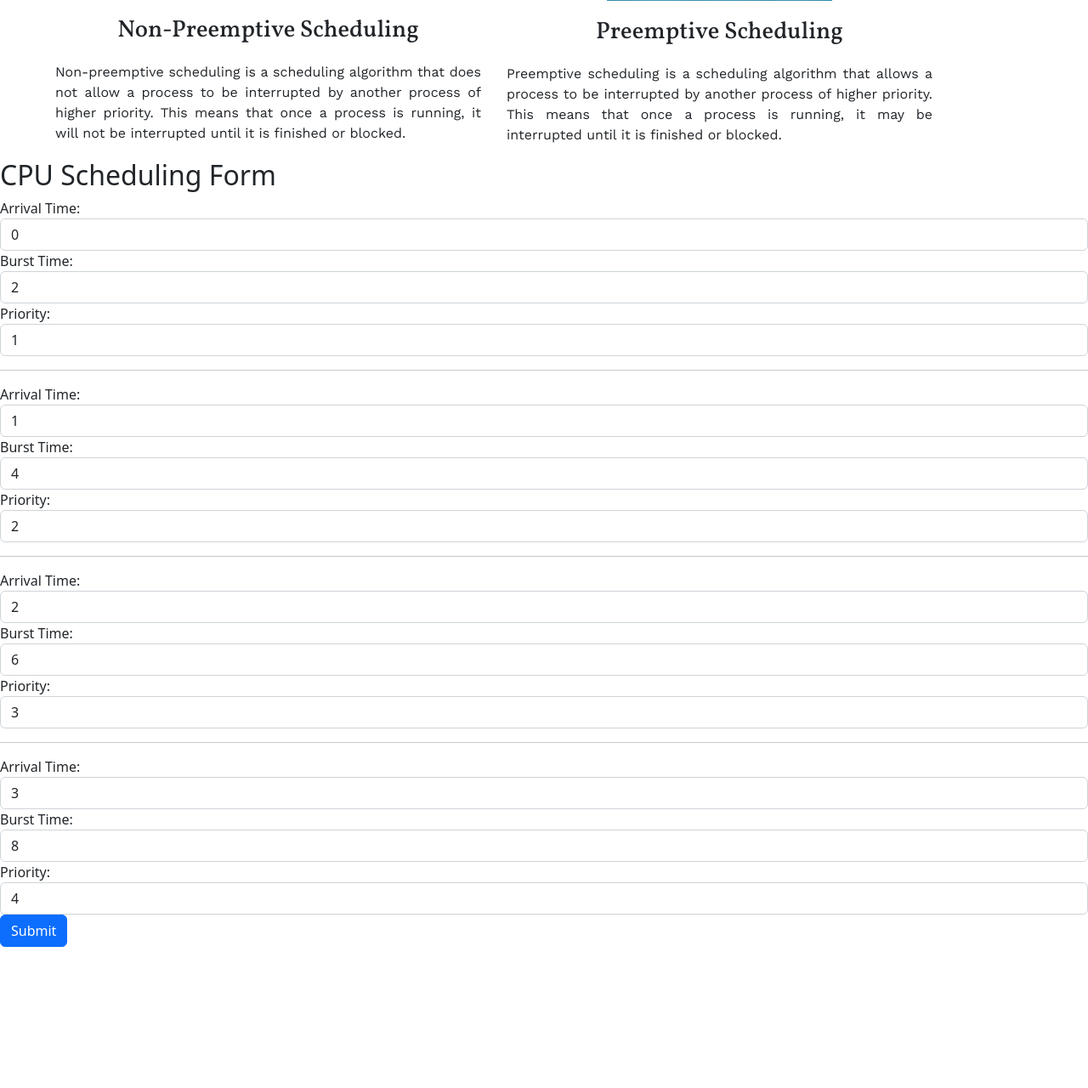
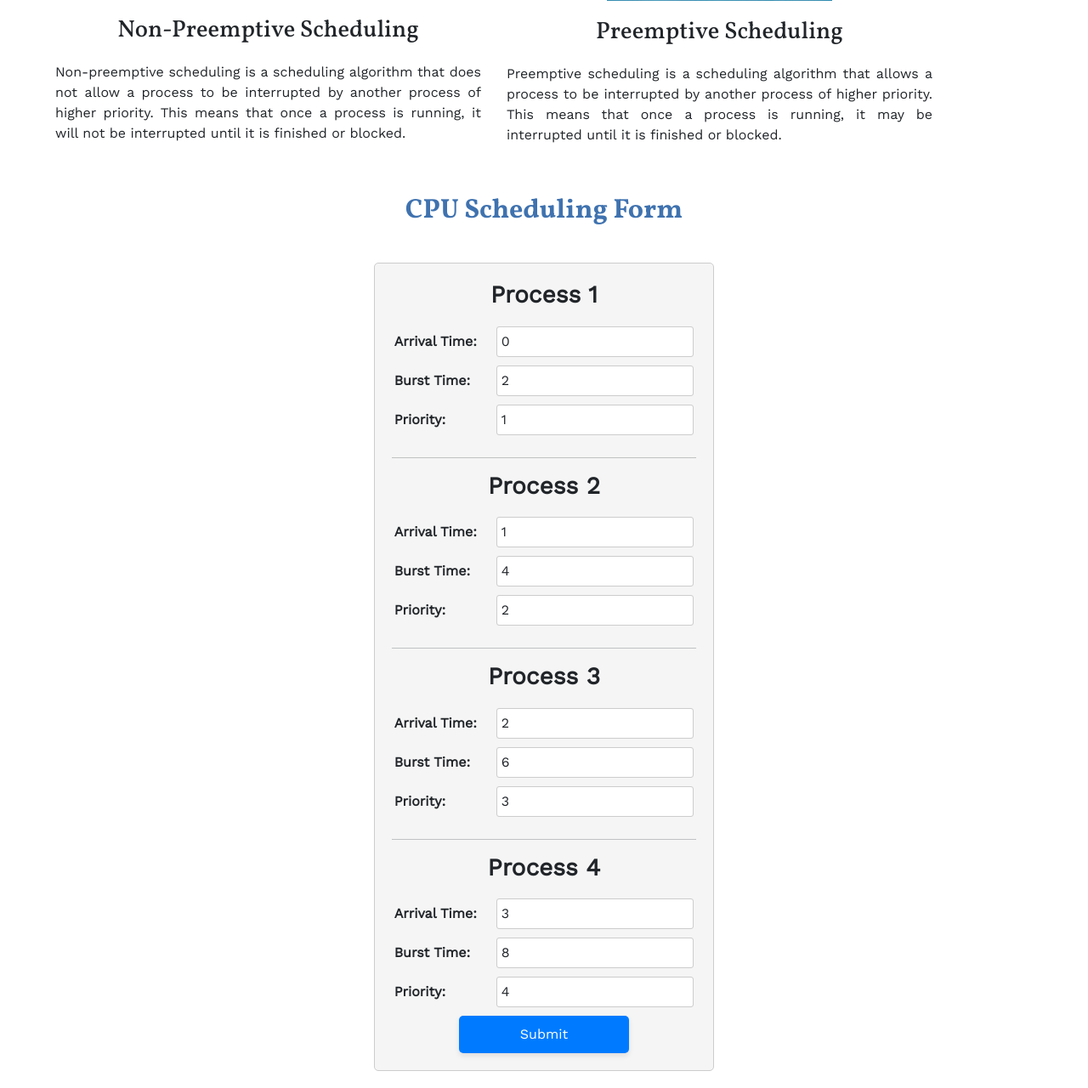
Before and after one commit to Hardvan/The-OS-sential-Guide, a Flask app: page /cpu in a window 1280 px wide. Shown: the part 832-2112 px from the top of the page at 85% size. Before the commit the page ends 1946 px from the top, so only its background shows below. Run offline with Flask 2, Linux system fonts and the light colour scheme.

Commit message:
Style cpu.html with cpu.css

```diff
--- a/Website/static/cpu.css
+++ b/Website/static/cpu.css
@@ -12,6 +12,8 @@
   font-weight: 700;
   color: var(--main-color);
 }
+
+/* * Introduction */
 
 .Introduction {
   display: flex;
@@ -45,6 +47,8 @@
   font-family: "Work Sans", sans-serif;
   /* color: #dbe2ef; */
 }
+
+/* * Types of CPU Scheduling */
 
 .TypesHeading {
   text-align: center;
@@ -99,3 +103,68 @@
   padding: 0 15px;
   font-family: "Work Sans", sans-serif;
 }
+
+/* CPU Scheduling Form */
+.FormHeading {
+  text-align: center;
+  margin-top: 42px;
+  margin-bottom: 42px;
+  font-family: "Vollkorn", serif;
+  font-weight: 700;
+  color: var(--secondary-color);
+}
+
+.Form {
+  background-color: #f5f5f5;
+  padding: 20px;
+  border: 1px solid #ccc;
+  border-radius: 5px;
+  margin: 20px;
+  text-align: center; /* center align form */
+  max-width: 400px; /* set max-width to reduce input width */
+  margin-left: auto; /* center align form horizontally */
+  margin-right: auto;
+  font-family: "Work Sans", sans-serif;
+}
+
+.Form h3 {
+  font-weight: 700;
+  margin-bottom: 20px;
+}
+
+.Form label {
+  display: inline-block;
+  font-weight: bold;
+  text-align: left; /* left align labels */
+  width: 30%; /* set label width */
+}
+
+.Form input[type="number"] {
+  font-size: 16px;
+  padding: 5px;
+  border: 1px solid #ccc;
+  border-radius: 3px;
+  margin-bottom: 10px;
+  display: inline-block;
+  margin-left: 2%; /* add some margin between label and input */
+  max-width: 65%; /* reduce input width */
+}
+
+.Form button[type="submit"] {
+  background-color: #007bff;
+  color: #fff;
+  border: none;
+  border-radius: 5px;
+  padding: 10px 20px;
+  font-size: 16px;
+  box-shadow: 0 3px 6px rgba(0, 0, 0, 0.1);
+  cursor: pointer;
+  display: block; /* display button as block element */
+  margin-left: auto; /* center align button horizontally */
+  margin-right: auto;
+  width: 200px; /* set button width */
+}
+
+.Form button[type="submit"]:hover {
+  background-color: #0069d9;
+}
--- a/Website/templates/cpu.html
+++ b/Website/templates/cpu.html
@@ -109,6 +109,7 @@
     <div class="Form">
       <form method="POST" action="{{ url_for('cpu') }}">
         {% for i in range(1, 5) %}
+        <h3>Process {{ i }}</h3>
         <div class="form-group">
           {# Arrival Time #}
           <label for="arrival_time">Arrival Time:</label>
```
